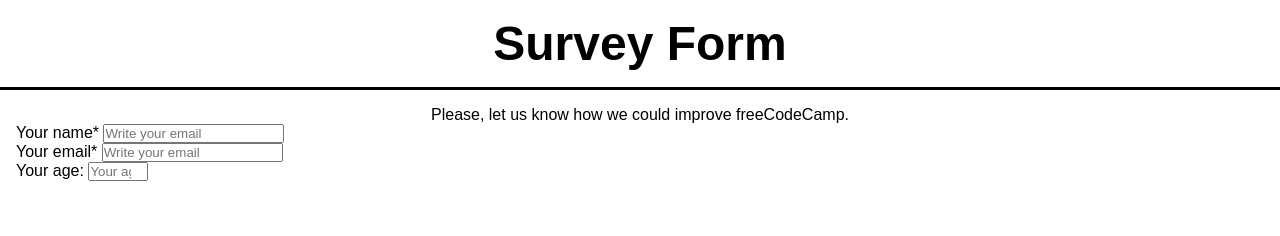
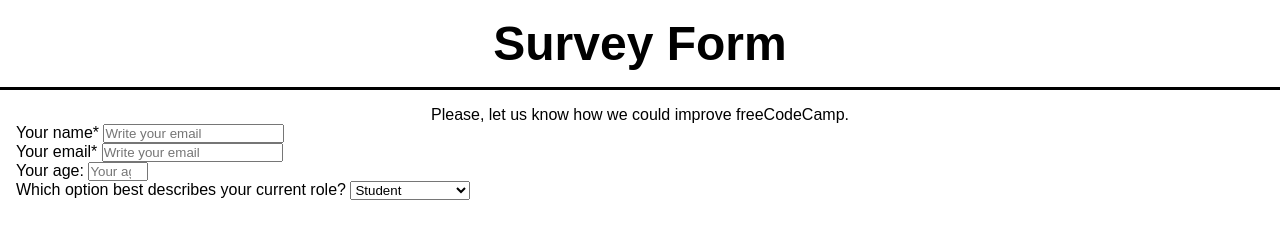
Before and after one commit to annaszalkiewicz/survey-form, a plain HTML site: page index.html in a window 1280 px wide. Drawn offline with Linux system fonts and the light colour scheme.

Commit message:
Add dropdown with options
User Story #12: Inside the form element, I can select an option from a dropdown that has a corresponding id="dropdown".

```diff
--- a/index.html
+++ b/index.html
@@ -23,19 +23,32 @@
 		</p>
 		<form id="survey-form">
 
-			<div class="form-parts">
+			<div class="row">
 					<label for="name" id="name-label">Your name*</label>
 					<input type="text" name="name" id="name" placeholder="Write your email" required>
 			</div>
 
-			<div class="form-parts">
+			<div class="row">
 					<label for="email" id="email-label">Your email*</label>
 					<input type="email" name="email" id="email" placeholder="Write your email" required>
 			</div>
 
-			<div class="form-parts">
+			<div class="row">
 				<label for="number" id="number-label">Your age:</label>
 				<input type="number" name="number" id="number" min="0" max="130" placeholder="Your age">
+			</div>
+
+			<div class="row">
+				<label for="dropdown">Which option best describes your current role?</label>
+				<select name="dropdown" id="dropdown">
+					<option value="" disabled>Select an option</option>
+					<option value="student">Student</option>
+					<option value="full-time">Full-time job</option>
+					<option value="part-time">Part-time job</option>
+					<option value="unemployed">Unemployed</option>
+					<option value="no-answer">Prefer not to say</option>
+					<option value="other">Other</option>
+				</select>
 			</div>
 
 		</form>
```
